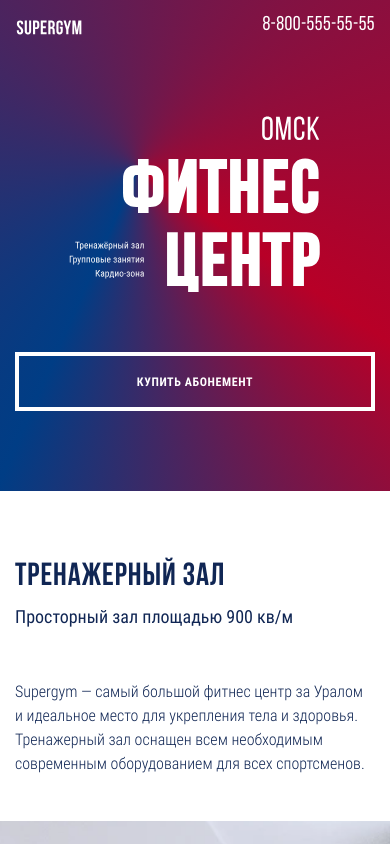
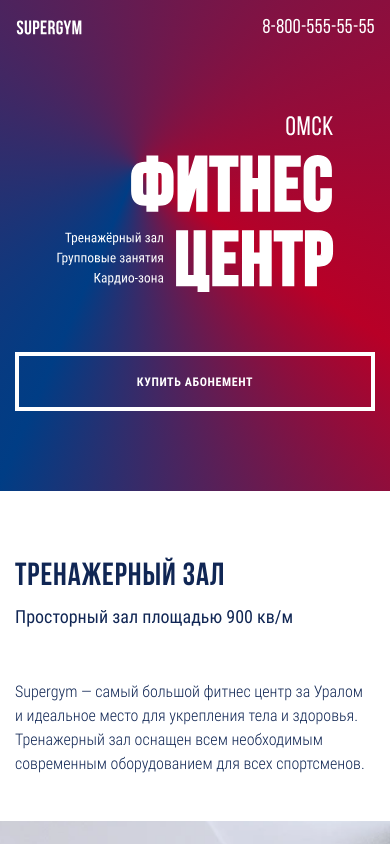
Before and after one commit to artlud39/fitness, a website built with webpack: page source/index.html in a window 390 px wide. Shown: the top 844 px of the page. Built offline with nearby package versions, Linux system fonts and the light colour scheme; files whose address does not match are found by name.

Commit message:
пп шапка и главный блок на планшете и мобилке

```diff
--- a/source/index.html
+++ b/source/index.html
@@ -33,7 +33,12 @@
         <h2 class="visually-hidden"> О нас</h2>
         <div class="intro__wrapper container">
           <div class="intro__intro-logo">
-            <img src="img/svg/intro-logo.svg" width="377" height="253" alt="фитнес центр омск">
+            <picture>
+              <source media="(max-width: 767px)" srcset="img/svg/intro-logo-mobile.svg">
+              <source media="(max-width: 1199px)" srcset="img/svg/intro-logo-tablet.svg">
+              <!-- 1х: width = 377px height = 253px; -->
+              <img src="img/svg/intro-logo.svg" width="377" height="253" alt="фитнес центр омск">
+            </picture>
           </div>
           <button class="intro__button">Купить абонемент</button>
           <div class="intro__photo-wrapper">
--- a/source/sass/blocks/intro.scss
+++ b/source/sass/blocks/intro.scss
@@ -53,6 +53,10 @@
   justify-self: end;
   align-self: end;
   margin-bottom: 13px;
+
+  @include vp-1199 {
+    margin-bottom: 0;
+  }
 
   @include vp-767 {
     margin-bottom: 60px;
--- a/source/sass/blocks/page-header.scss
+++ b/source/sass/blocks/page-header.scss
@@ -49,12 +49,12 @@
 
   @include vp-1199 {
     font-size: 24px;
-    line-height: 24px;
+    line-height: 17px;
     letter-spacing: 0.02em;
   }
 
   @include vp-767 {
     font-size: 20px;
-    line-height: 20px;
+    line-height: 14px;
   }
 }
```
Also changed, not shown: build/css/style.css, build/css/style.min.css, build/img/svg/intro-logo-mobile.svg (added), build/img/svg/intro-logo-tablet.svg (added), build/index.html, source/img/svg/intro-logo-mobile.svg (added), source/img/svg/intro-logo-tablet.svg (added), 1 other file.
